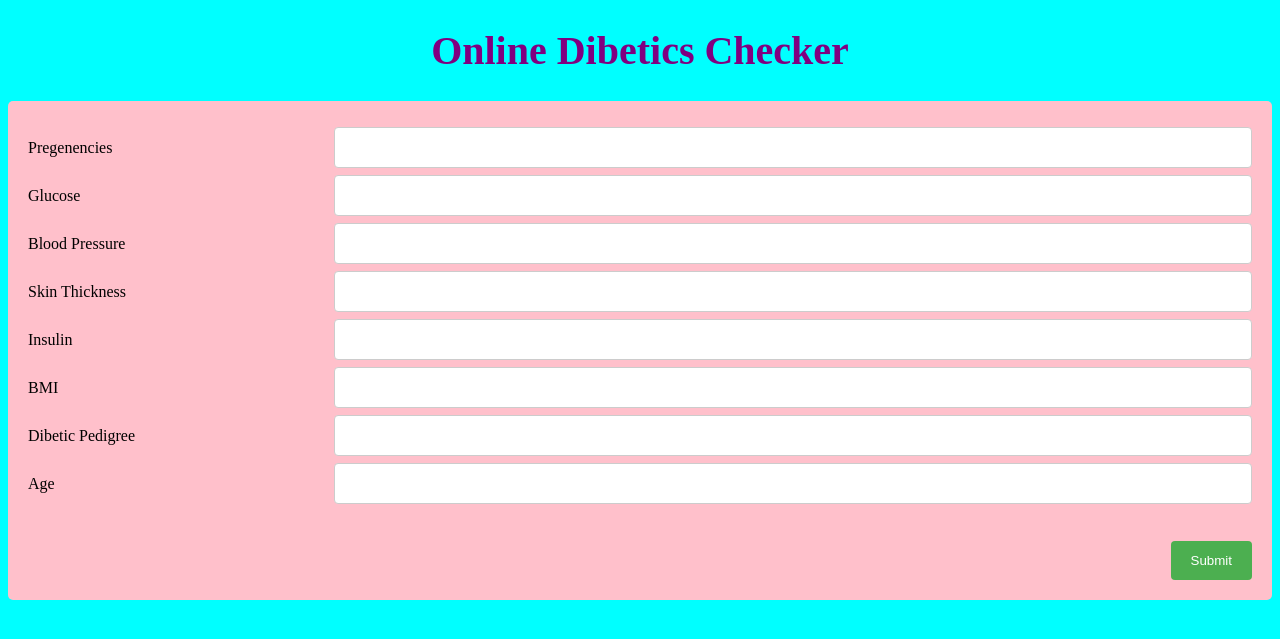
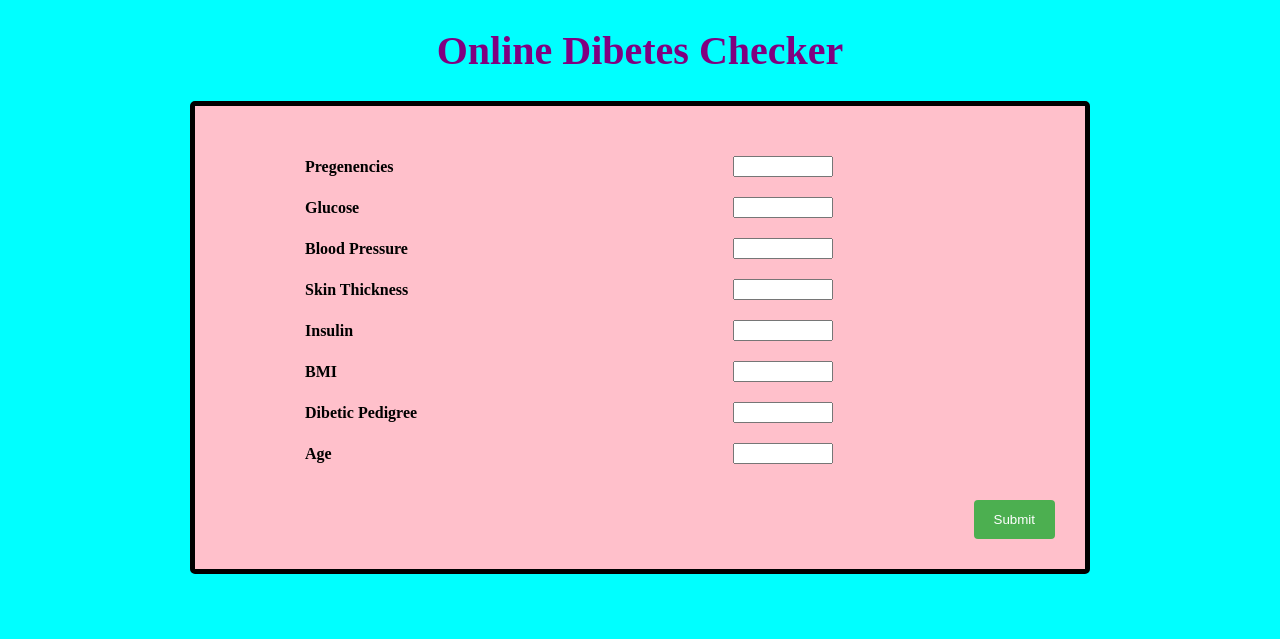
Before and after one commit to Onkar179/Deep__Learning__FLASK__Docker__K8S, a Python web app: template flask/templates/form.html in a window 1280 px wide. Shown: the top 639 px of the page. Run offline with Jinja, Linux system fonts and the light colour scheme; the template is opened without the code that fills it, so the values that code supplies are empty.

Commit message:
Update form.html

```diff
--- a/flask/templates/form.html
+++ b/flask/templates/form.html
@@ -6,18 +6,14 @@
 * {
   box-sizing: border-box;
 }
-
-input[type=text], select, textarea {
-  width: 100%;
-  padding: 12px;
-  border: 1px solid #ccc;
-  border-radius: 4px;
-  resize: vertical;
+.someclass {
+    width: 100px;
 }
 
-label {
-  padding: 12px 12px 12px 0;
+label{
+  padding: 12px 12px 1px 80px;
   display: inline-block;
+
 }
 
 input[type=submit] {
@@ -37,19 +33,26 @@ input[type=submit]:hover {
 .container {
   border-radius: 5px;
   background-color: pink;
-  padding: 20px;
+  padding: 30px;
+  width: 900px;
+  border: 5px solid black;
+  margin:auto;
 }
 
 .col-25 {
   float: left;
   width: 25%;
-  margin-top: 6px;
+  margin-top: 10px;
+  font-weight: bold;
+
 }
 
 .col-75 {
   float: left;
   width: 75%;
-  margin-top: 6px;
+  margin-top: 20px;
+  padding-left: 300px;
+
 }
 
 /* Clear floats after the columns */
@@ -70,7 +73,7 @@ input[type=submit]:hover {
 </head>
 <body style="background-color: aqua">
 <center>
-<h1 style="font-style: bold ; font-size: 40px;color: purple";>Online Dibetics Checker</h1>
+<h1 style="font-style: bold ; font-size: 40px;color: purple";>Online Dibetes Checker</h1>
 </center>
 <div class="container">
   <form action="/result" method="GET">
@@ -79,7 +82,7 @@ input[type=submit]:hover {
         <label for="fname">Pregenencies</label>
       </div>
       <div class="col-75">
-        <input type="text" id="fname" name="x1">
+        <input type="number" id="fname" class="someclass" name="x1" required>
       </div>
     </div>
     <div class="row">
@@ -87,7 +90,7 @@ input[type=submit]:hover {
         <label for="lname">Glucose</label>
       </div>
       <div class="col-75">
-        <input type="text" id="lname" name="x2">
+        <input type="number" min="0" max="200" id="lname" class="someclass" name="x2" required>
       </div>
     </div>
     <div class="row">
@@ -95,7 +98,7 @@ input[type=submit]:hover {
         <label for="country">Blood Pressure</label>
       </div>
       <div class="col-75">
-      	<input type="text" id="lname" name="x3">
+      	<input type="number" min="0" max="180" class="someclass" id="lname" name="x3" required>
       </div>
     </div>
      <div class="row">
@@ -103,7 +106,7 @@ input[type=submit]:hover {
         <label for="country">Skin Thickness</label>
       </div>
       <div class="col-75">
-      	<input type="text" id="lname" name="x4">
+      	<input type="number" id="lname" min="0" max="100" class="someclass" name="x4" required>
       </div>
     </div>
      <div class="row">
@@ -111,7 +114,7 @@ input[type=submit]:hover {
         <label for="country">Insulin</label>
       </div>
       <div class="col-75">
-      	<input type="text" id="lname" name="x5">
+      	<input type="number" step="any" min="0" max="850" id="lname" class="someclass" name="x5" required>
       </div>
     </div>
      <div class="row">
@@ -119,7 +122,7 @@ input[type=submit]:hover {
         <label for="country">BMI</label>
       </div>
       <div class="col-75">
-      	<input type="text" id="lname" name="x6">
+      	<input type="number" step="any" min="0" max="67.1"  id="lname" class="someclass" name="x6" required>
       </div>
     </div>
      <div class="row">
@@ -127,7 +130,7 @@ input[type=submit]:hover {
         <label for="country">Dibetic Pedigree</label>
       </div>
       <div class="col-75">
-      	<input type="text" id="lname" name="x7">
+      	<input type="number" step="any" min="0.08" max="2.42" step="any" id="lname" class="someclass" name="x7" required>
       </div>
     </div>
      <div class="row">
@@ -135,14 +138,14 @@ input[type=submit]:hover {
         <label for="country">Age</label>
       </div>
       <div class="col-75">
-      	<input type="text" id="lname" name="x8">
+      	<input type="number" min="21" max="80" id="lname" class="someclass" name="x8" required>
       </div>
     </div>
 
    <br />
    <br />
     <div class="row">
-      <input type="submit" value="Submit">
+      <input type="submit"  value="Submit">
     </div>
   </form>
 </div>
```
